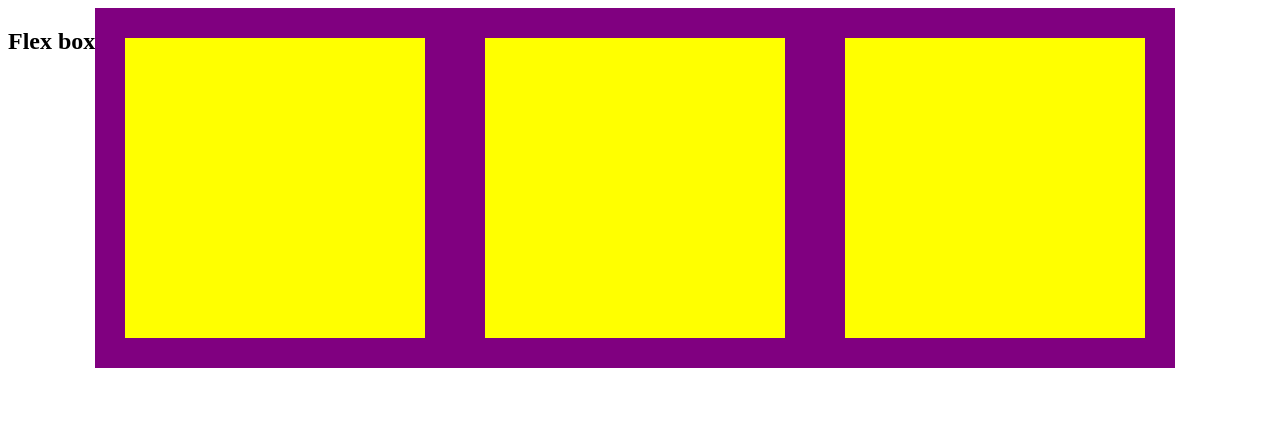
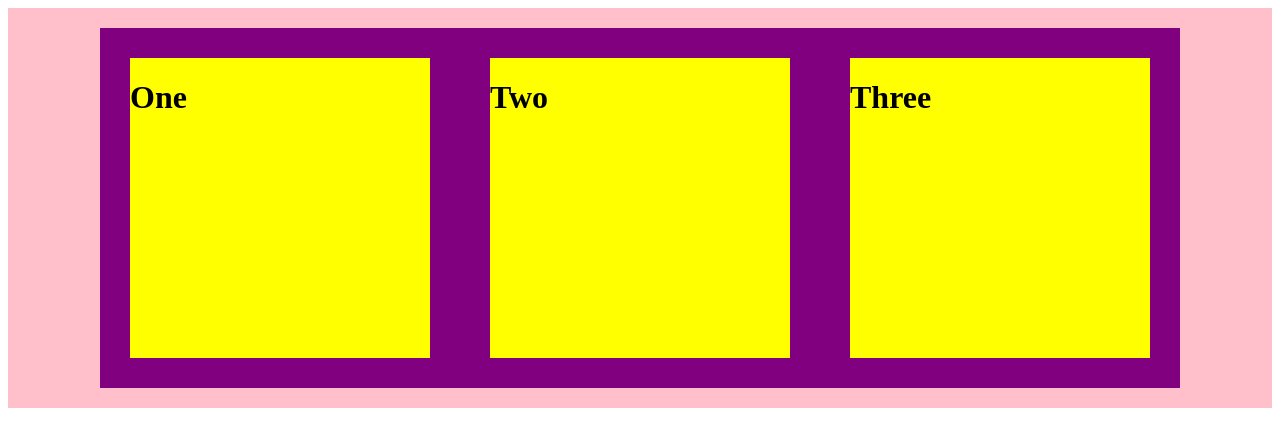
Before and after one commit to janene-smith/flex-box, a plain HTML site: page index.html in a window 1280 px wide. Drawn offline with Linux system fonts and the light colour scheme.

Commit message:
New file

```diff
--- a/index.html
+++ b/index.html
@@ -6,18 +6,16 @@
     <title>Flex Box Magic</title>
   </head>
   <body>
-    <section class="container">
-      <h1>Flex box</h1>
-      <br>
+    <div class="container">
       <div class="box">
-
+        <h1>One</h1>
       </div>
       <div class="box">
-
+        <h1>Two</h1>
       </div>
       <div class="box">
-
+        <h1>Three</h1>
       </div>
-    </section>
+    </div>
   </body>
 </html>
--- a/styles.css
+++ b/styles.css
@@ -6,6 +6,11 @@
 }
 
 .container {
+  height: 400px;
+  background-color: pink;
   display: flex;
   flex-direction: row;
+  flex-wrap: wrap;
+  justify-content: center;
+  align-items: center;
 }
```
Also changed, not shown: font-family.html (added, +28 -0 lines).
